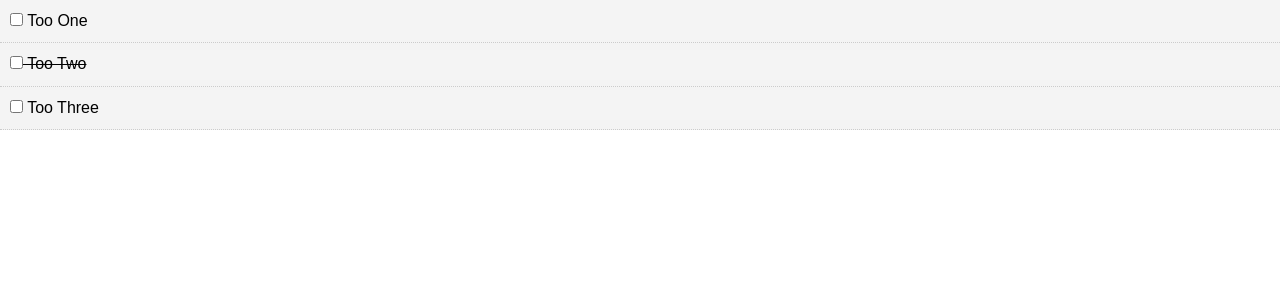
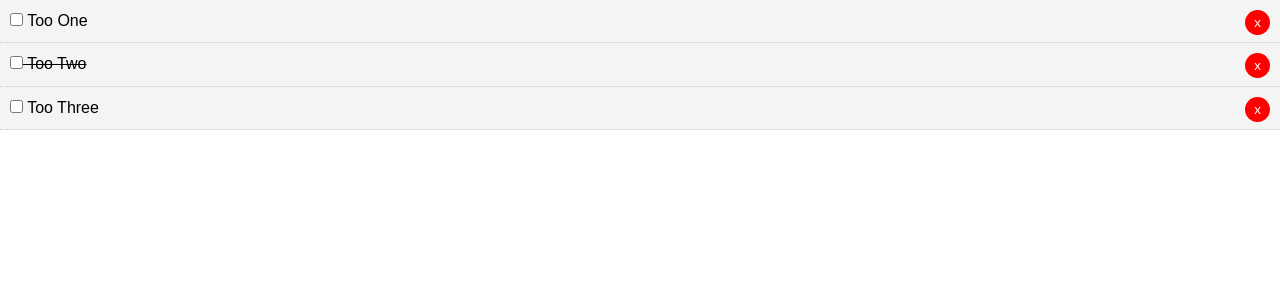
Before and after one commit to kirils/todolist, a Vue app: page / in a window 1280 px wide. Shown: the top 300 px of the page. Built offline with nearby package versions, Linux system fonts and the light colour scheme.

Commit message:
Add delete functionality

```diff
--- a/src/App.vue
+++ b/src/App.vue
@@ -1,6 +1,6 @@
 <template>
   <div id="app">
-    <Todos v-bind:todos="todos" />
+    <Todos v-bind:todos="todos" v-on:del-todo="deleteTodo"/>
 
 
   </div>
@@ -34,6 +34,11 @@
         }
       ]
     }
+  },
+  methods: {
+    deleteTodo (id) {
+      this.todos = this.todos.filter(todo => todo.id != id)
+    }
   }
 }
 </script>
--- a/src/components/TodoItem.vue
+++ b/src/components/TodoItem.vue
@@ -3,6 +3,7 @@
         <p>
             <input type="checkbox" v-on:change="MarkComplete">
             {{todo.title}}
+            <button @click="$emit('del-todo', todo.id)" class="del">x</button>
         </p>
 
     </div>
--- a/src/components/Todos.vue
+++ b/src/components/Todos.vue
@@ -1,7 +1,7 @@
 <template>
     <div>
         <div v-bind:key="todo.id" v-for="todo in todos">
-            <TodoItem v-bind:todo="todo" />
+            <TodoItem v-bind:todo="todo" v-on:del-todo="$emit('del-todo', todo.id)" />
         </div>
     </div>
 </template>
```
